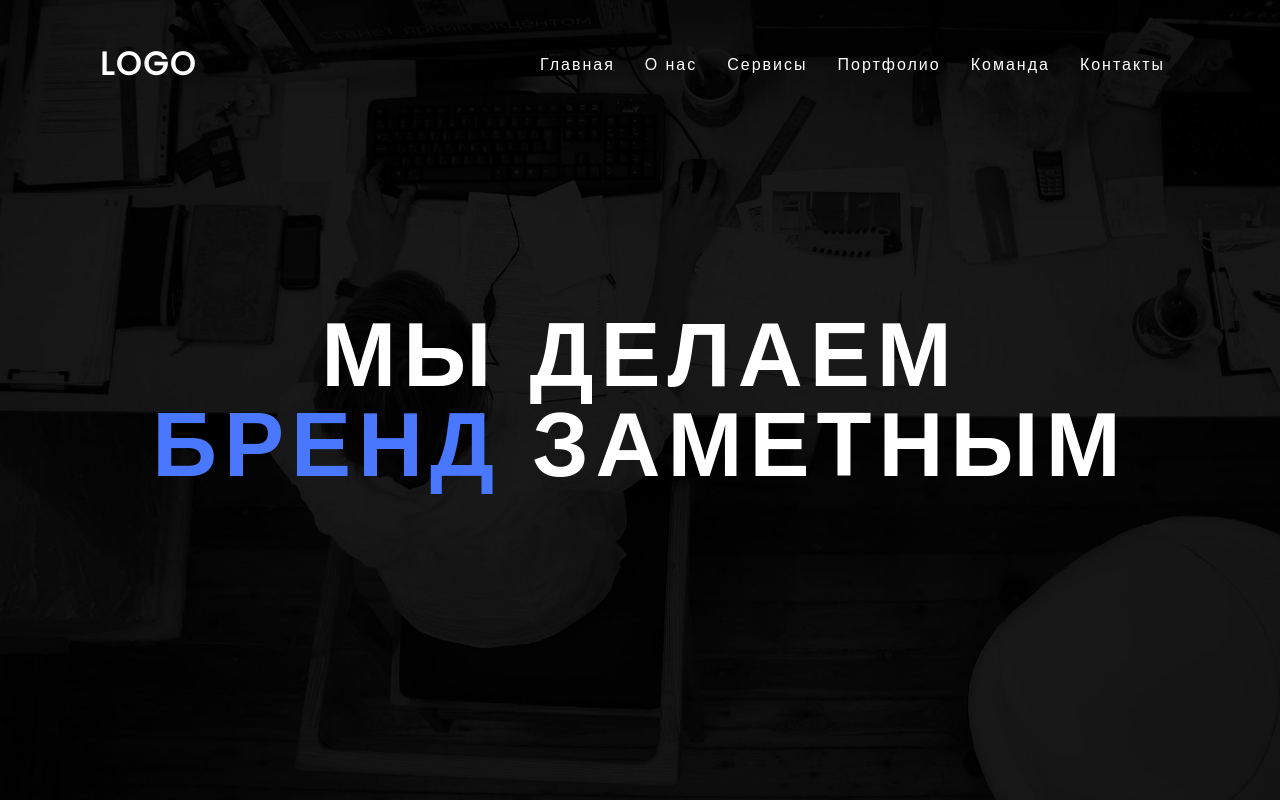
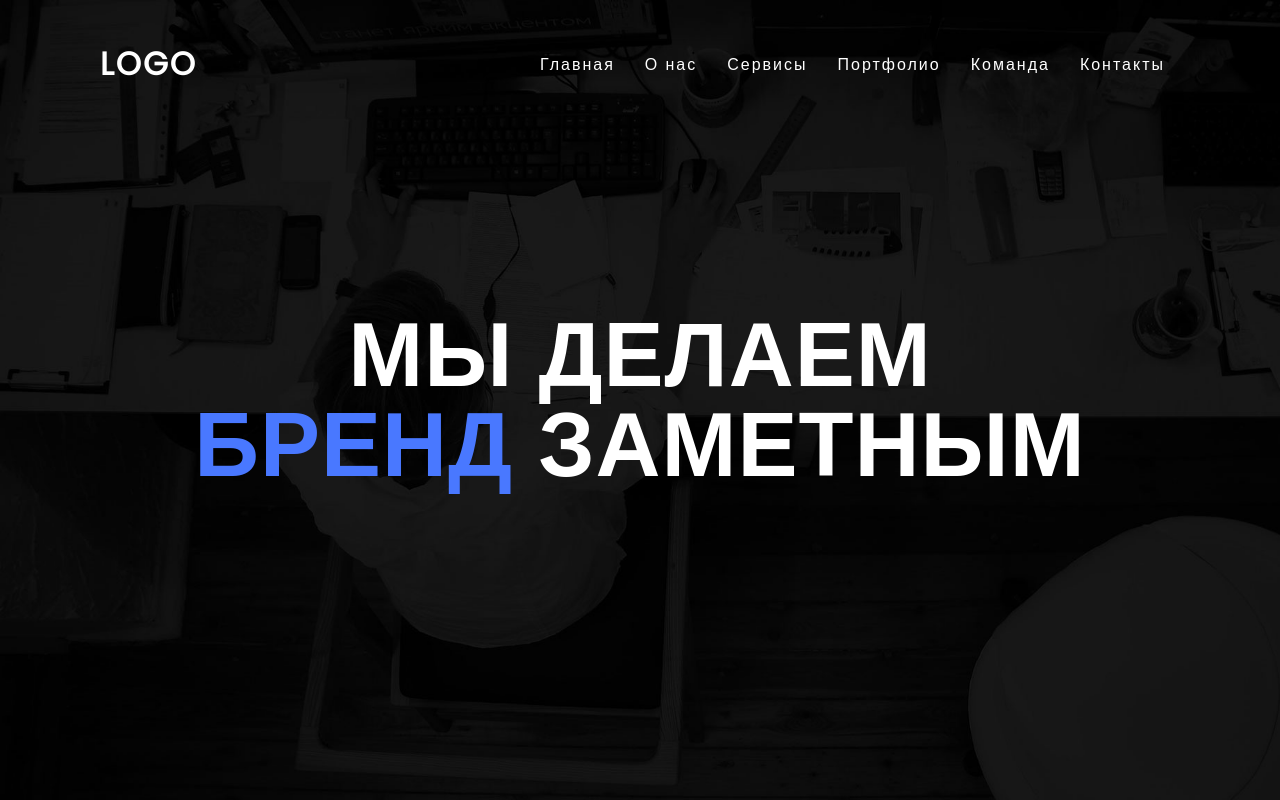
Before and after one commit to Dapucla/pattern-, a plain HTML site: page index.html in a window 1280 px wide. Shown: the top 800 px of the page. Drawn offline with Linux system fonts and the light colour scheme.

Commit message:
Update 2

```diff
--- a/css/styles.css
+++ b/css/styles.css
@@ -87,7 +87,7 @@ header.sticky ul li a {
   text-transform: uppercase;
   text-align: center;
   line-height: 1em;
-  letter-spacing: 7px;
+  letter-spacing: 1px;
 }
 
 .banner h2 span {
```
